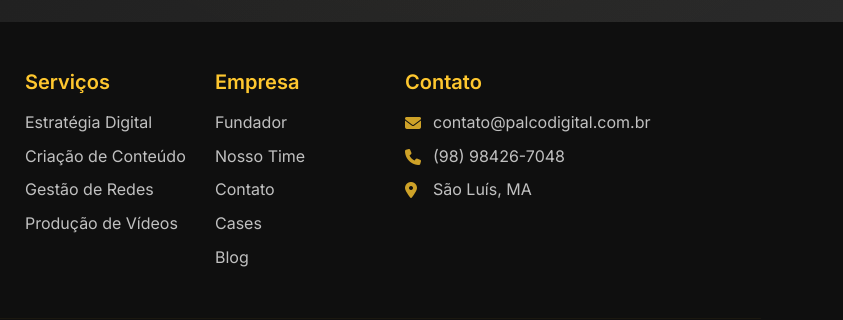
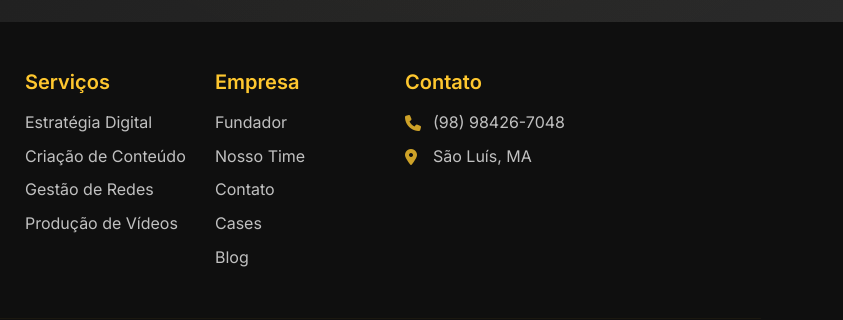
Before and after one commit to brunonunespinheiro/lp-palco-digital, a plain HTML site: page index.html in a window 1280 px wide. Shown: the part 5486-5806 px from the top of the page, 437-1280 px from the left. Drawn offline with nearby package versions, Linux system fonts and the light colour scheme.

Commit message:
Update index.html

```diff
--- a/index.html
+++ b/index.html
@@ -475,7 +475,6 @@
                 <div class="col-lg-4">
                     <h5>Contato</h5>
                     <div class="contact-info">
-                        <p><i class="fas fa-envelope me-2"></i>contato@palcodigital.com.br</p>
                         <p><i class="fas fa-phone me-2"></i>(98) 98426-7048</p>
                         <p><i class="fas fa-map-marker-alt me-2"></i>São Luís, MA</p>
                     </div>
```
